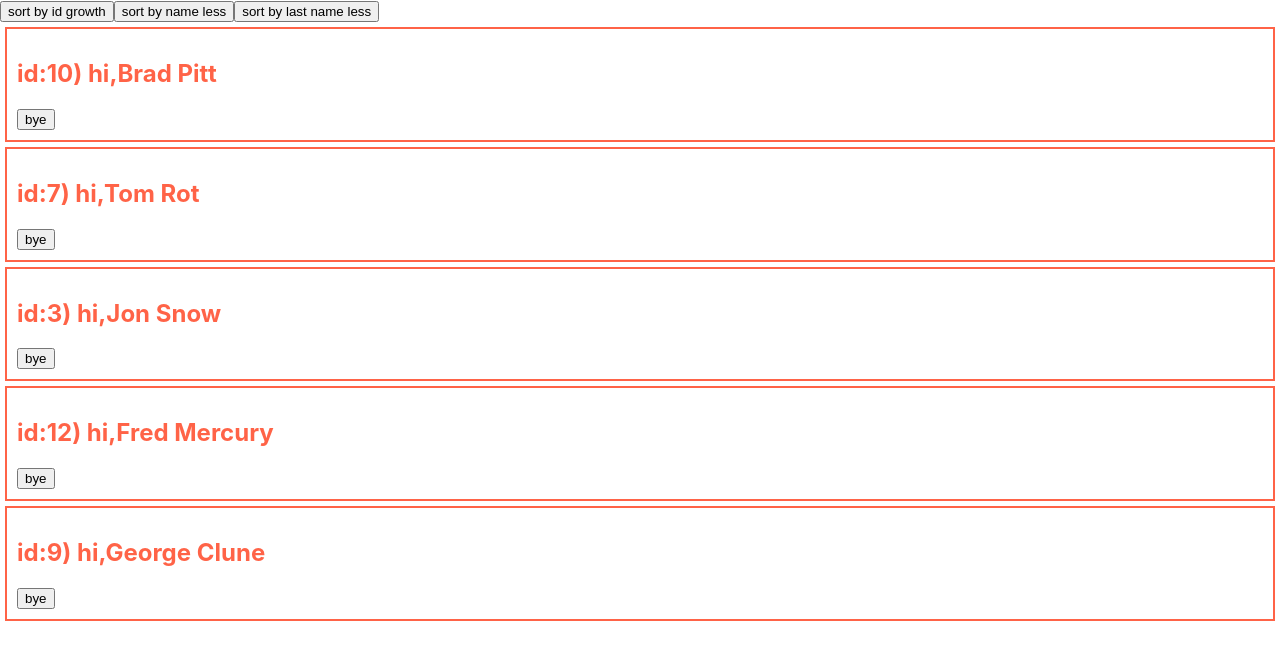
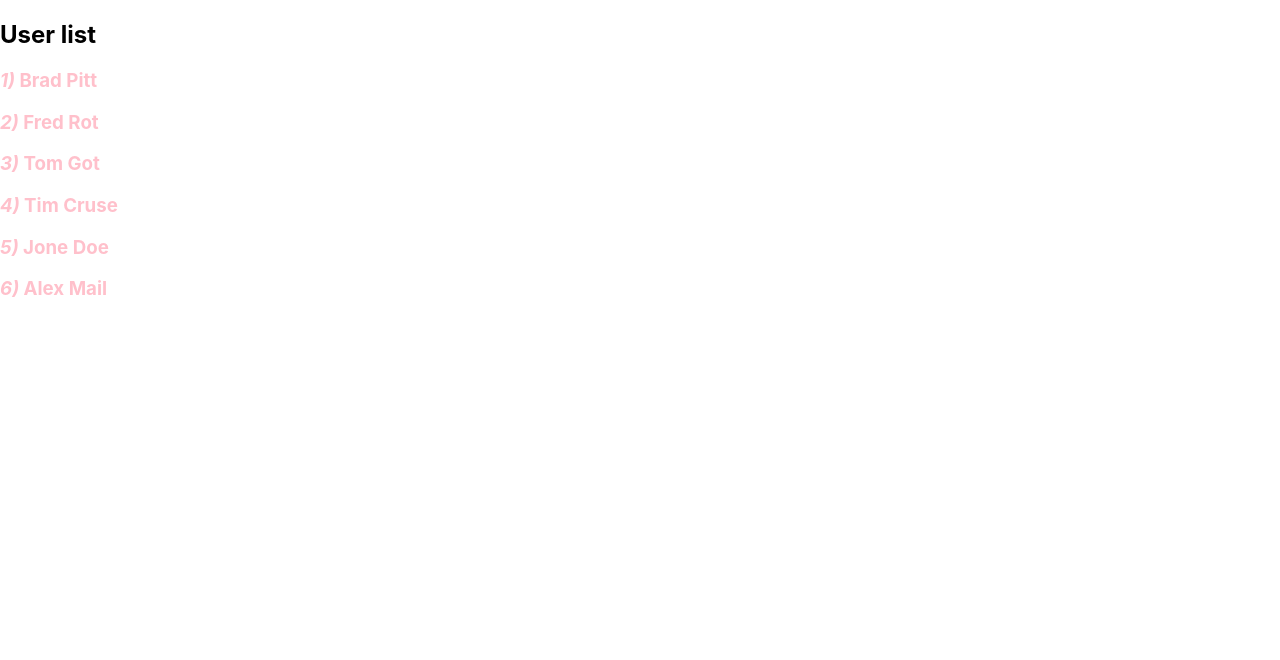
Before and after one commit to Maskot88/react-app, a React (Create React App) app: page / in a window 1280 px wide. Shown: the top 660 px of the page. Built offline with nearby package versions, Linux system fonts and the light colour scheme.

Commit message:
Add parent method for setState

```diff
--- a/src/App.js
+++ b/src/App.js
@@ -1,11 +1,12 @@
 import React from "react";
 import "./App.css";
-import CiaoSection from "./components/CiaoSection";
+import UserList from "./components/UserList";
 
-const App = () => {
+
+const App = (props) => {
     return (
       <>
-        <CiaoSection />
+       <UserList />
       </>
     );
 }
--- /dev/null
+++ b/src/components/UserCard/index.js
@@ -0,0 +1,21 @@
+import React, { Component } from "react";
+
+class UserCard extends Component {
+  render() {
+    const {
+      user: { id, firstName, lastName, isSelected },
+      userSelector
+    } = this.props;
+    const styles = { color: isSelected ? "teal" : "pink" };
+    return (
+      <article style={styles}  onClick={() => {userSelector(id)}}>
+        <h3>
+          <em>{id}) </em>
+          {firstName} {lastName}
+        </h3>
+      </article>
+    );
+  }
+}
+
+export default UserCard;
--- /dev/null
+++ b/src/components/UserList/index.js
@@ -0,0 +1,41 @@
+import React, { Component } from "react";
+import UserCard from "../UserCard";
+const usersDB = [
+  { id: 1, firstName: "Brad", lastName: "Pitt" },
+  { id: 2, firstName: "Fred", lastName: "Rot" },
+  { id: 3, firstName: "Tom", lastName: "Got" },
+  { id: 4, firstName: "Tim", lastName: "Cruse" },
+  { id: 5, firstName: "Jone", lastName: "Doe" },
+  { id: 6, firstName: "Alex", lastName: "Mail" },
+];
+
+class UserList extends Component {
+  constructor(props) {
+    super(props);
+    this.state = {
+      users: usersDB.map((user) => ({ ...user, isSelected: false })),
+    };
+  }
+  userSelector = (id) => {
+    const { users } = this.state;
+    const newUsers = users.map((user) => ({
+      ...user,
+      isSelected: user.id === id ? !user.isSelected : user.isSelected,
+    }));
+    this.setState({ users: newUsers });
+  };
+  mapUsers = (user) => (
+    <UserCard key={user.id} user={user} userSelector={this.userSelector} />
+  );
+  render() {
+    const { users } = this.state;
+    return (
+      <section>
+        <h2>User list</h2>
+        {users.map(this.mapUsers)}
+      </section>
+    );
+  }
+}
+
+export default UserList;
```
